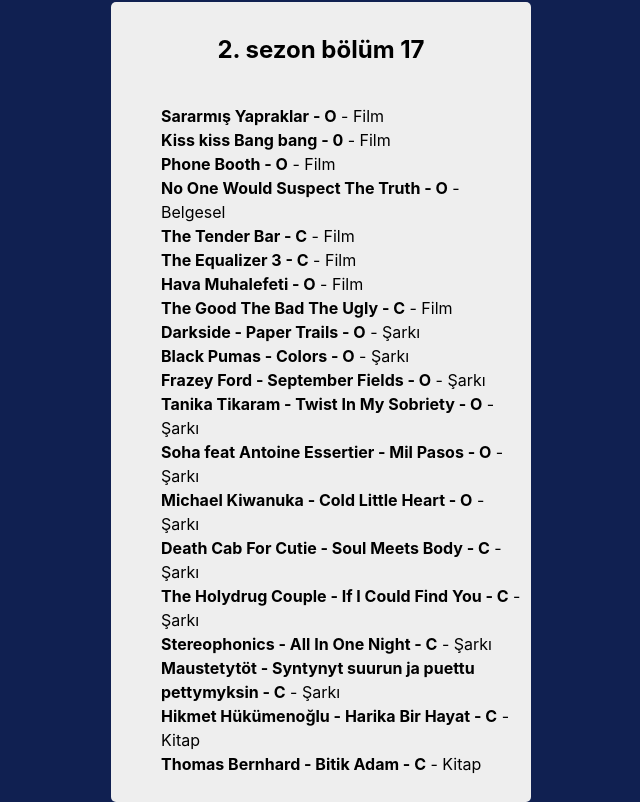
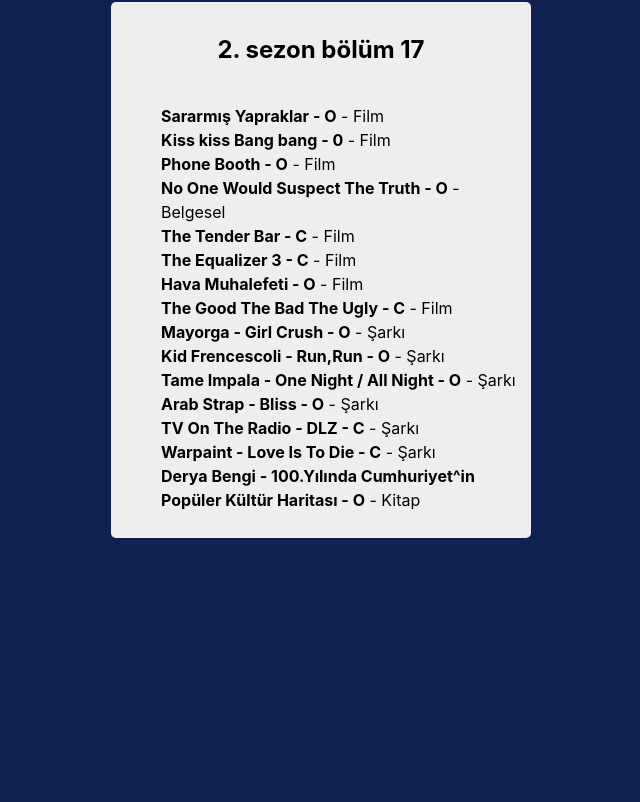
Before and after one commit to firatbicimli/CokiyidirCokseverim, a React (Vite) app: page / in a window 1280 px wide. Shown: the part 6285-7087 px from the top of the page, without its empty margins (319-959 px from the left). After the commit the page ends 6823 px from the top, so only its background shows below. Built offline with nearby package versions, Linux system fonts and the light colour scheme; no server answers.

Commit message:
new episodes

```diff
--- a/movieList.js
+++ b/movieList.js
@@ -434,26 +434,21 @@
     id: 1,
     title: "2. sezon bölüm 17",
     episodes: [
-      { id: 316, title: 'Sararmış Yapraklar - O', category: 'Film' },
-      { id: 317, title: 'Kiss kiss Bang bang - 0', category: 'Film'},
-      { id: 318, title: 'Phone Booth - O', category: 'Film' },
-      { id: 319, title: 'No One Would Suspect The Truth - O', category: 'Belgesel' },
-      { id: 320, title: 'The Tender Bar - C', category: 'Film' },
-      { id: 321, title: 'The Equalizer 3 - C', category: 'Film' },
-      { id: 322, title: 'Hava Muhalefeti - O', category: 'Film' },
-      { id: 323, title: 'The Good The Bad The Ugly - C', category: 'Film' },
-      { id: 324, title: 'Darkside - Paper Trails - O', category: 'Şarkı' },
-      { id: 325, title: 'Black Pumas - Colors - O', category: 'Şarkı' },
-      { id: 326, title: 'Frazey Ford - September Fields - O', category: 'Şarkı' },
-      { id: 327, title: 'Tanika Tikaram - Twist In My Sobriety - O', category: 'Şarkı' },
-      { id: 328, title: 'Soha feat Antoine Essertier - Mil Pasos - O', category: 'Şarkı' },
-      { id: 329, title: 'Michael Kiwanuka - Cold Little Heart - O', category: 'Şarkı' },
-      { id: 330, title: 'Death Cab For Cutie - Soul Meets Body - C', category: 'Şarkı' },
-      { id: 331, title: 'The Holydrug Couple - If I Could Find You - C', category: 'Şarkı' },
-      { id: 332, title: 'Stereophonics - All In One Night - C', category: 'Şarkı' },
-      { id: 333, title: 'Maustetytöt - Syntynyt suurun ja puettu pettymyksin - C', category: 'Şarkı' },
-      { id: 334, title: 'Hikmet Hükümenoğlu - Harika Bir Hayat - C', category: 'Kitap' },
-      { id: 335, title: 'Thomas Bernhard - Bitik Adam - C', category: 'Kitap' },
+      { id: 336, title: 'Sararmış Yapraklar - O', category: 'Film' },
+      { id: 337, title: 'Kiss kiss Bang bang - 0', category: 'Film'},
+      { id: 338, title: 'Phone Booth - O', category: 'Film' },
+      { id: 339, title: 'No One Would Suspect The Truth - O', category: 'Belgesel' },
+      { id: 340, title: 'The Tender Bar - C', category: 'Film' },
+      { id: 341, title: 'The Equalizer 3 - C', category: 'Film' },
+      { id: 342, title: 'Hava Muhalefeti - O', category: 'Film' },
+      { id: 343, title: 'The Good The Bad The Ugly - C', category: 'Film' },
+      { id: 344, title: 'Mayorga - Girl Crush - O', category: 'Şarkı' },
+      { id: 345, title: 'Kid Frencescoli - Run,Run - O', category: 'Şarkı' },
+      { id: 346, title: 'Tame Impala - One Night / All Night - O', category: 'Şarkı' },
+      { id: 347, title: 'Arab Strap - Bliss - O', category: 'Şarkı' },
+      { id: 348, title: 'TV On The Radio - DLZ - C', category: 'Şarkı' },
+      { id: 349, title: 'Warpaint - Love Is To Die - C', category: 'Şarkı' },
+      { id: 350, title: 'Derya Bengi - 100.Yılında Cumhuriyet^in Popüler Kültür Haritası - O', category: 'Kitap' },
     ],
   },
 ];
```
